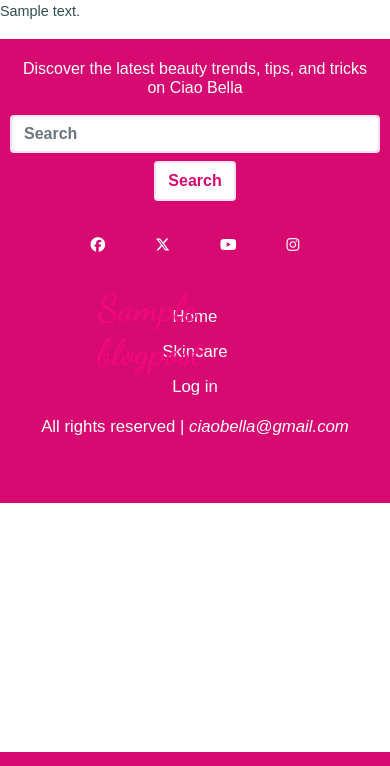
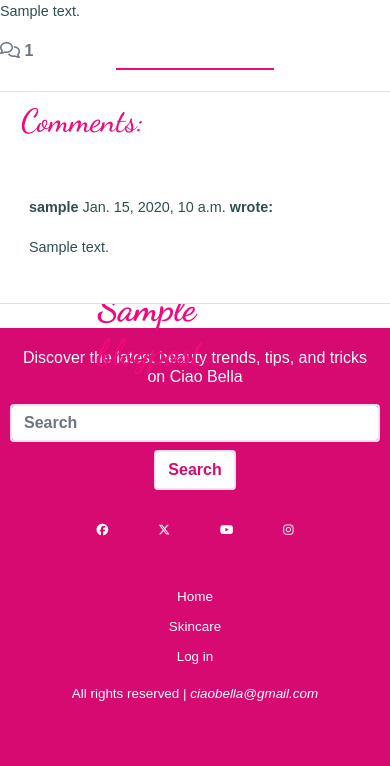
Before and after one commit to Lin2907/ciao-bella-blog, a Django app: a page that uses home_page/templates/home_page/post_detail.html in a window 390 px wide. Shown: the part 92-858 px from the top of the page. Run offline with Django 4.2, Linux system fonts and the light colour scheme; tables that the repository leaves empty hold one stand-in row (values such as "Sample post"); some libraries are stand-ins or nearby versions; some web fonts are replaced.

Commit message:
Add comments in views and post_detail.html , tested

```diff
--- a/home_page/templates/home_page/post_detail.html
+++ b/home_page/templates/home_page/post_detail.html
@@ -8,6 +8,47 @@
     <h1>{{ post.title }}</h1>
     <img src="{{ post.featured_image.url }}" alt="{{ post.title }}">
     <p>{{ post.content | safe }}</p>
+    <!-- Displaying count of comments -->
+  <div class="row">
+    <div class="col-12">
+      <strong class="text-secondary">
+        <i class="far fa-comments"></i> {{ comment_count }}
+      </strong>
+    </div>
+    <div class="col-12">
+      <hr>
+    </div>
+  </div>
+  <!-- Displaying Comments -->
+  <div class="row">
+    <div class="col-md-8 card mb-4  mt-3 ">
+      <h3>Comments:</h3>
+      <div class="card-body">
+        <!-- We want a for loop inside the empty control tags
+          to iterate through each comment in comments -->
+        {% for comment in comments %}
+        <div class="p-2 comments
+          {% if not comment.approved and comment.author == user %}
+          faded{% elif not comment.approved %} d-none{% endif %}">
+          <p class="font-weight-bold">
+            {{ comment.author }}
+            <span class="font-weight-normal">
+              {{ comment.published_date }}
+            </span> wrote:
+          </p>
+          <div id="comment{{ comment.id }}">
+            {{ comment.content | linebreaks }}
+          {% if not comment.approved and comment.author == user %}
+          <p class="approval">
+            This comment is awaiting approval
+          </p>
+          {% endif %}
+        </div>
+        <!-- Our for loop ends here -->
+        {% endfor %}
+      </div>
+    </div>
+  </div>
 </body>
 </html>
 {% endblock %}
--- a/home_page/views.py
+++ b/home_page/views.py
@@ -21,12 +21,16 @@ def post_detail(request, slug):
 
 # Will display one post from PostList
     post = get_object_or_404(BlogPost, slug=slug , status=1)
+    comments = post.comments.all().order_by("-published_date")
+    comment_count = post.comments.filter(approved=True).count
 
     return render(
         request,
         "home_page/post_detail.html",
         {
             "post": post,
+            "comments": comments,
+            "comment_count": comment_count,
 
         },
     )
--- a/my_project/settings.py
+++ b/my_project/settings.py
@@ -28,10 +28,10 @@ TEMPLATES_DIR = os.path.join(BASE_DIR, 'templates')
 SECRET_KEY = os.environ.get("SECRET_KEY")
 
 # SECURITY WARNING: don't run with debug turned on in production!
-DEBUG = False
+DEBUG = True
 
-ALLOWED_HOSTS = ['8000-lin2907-ciaobellablog-374brbit34n.ws-eu111.gitpod.io',
-                 '.herokuapp.com']
+ALLOWED_HOSTS = [ '8000-lin2907-ciaobellablog-374brbit34n.ws-eu114.gitpod.io',
+                  '.herokuapp.com']
 
 
 # Application definition
--- a/static/css/style.css
+++ b/static/css/style.css
@@ -249,6 +249,16 @@
 
        }
 
+       #sign {
+        margin:20px auto;
+        border:5px solid rgb(214, 10, 112);
+       }
+
+       ul {
+        list-style-type: none;
+        font-size: 80%;
+      }
+
     /* Footer styles */
 
     footer {
--- a/templates/account/login.html
+++ b/templates/account/login.html
@@ -1,4 +1,5 @@
 {% extends "base.html" %}
+
 
 {% load i18n %}
 {% load account socialaccount %}
```
